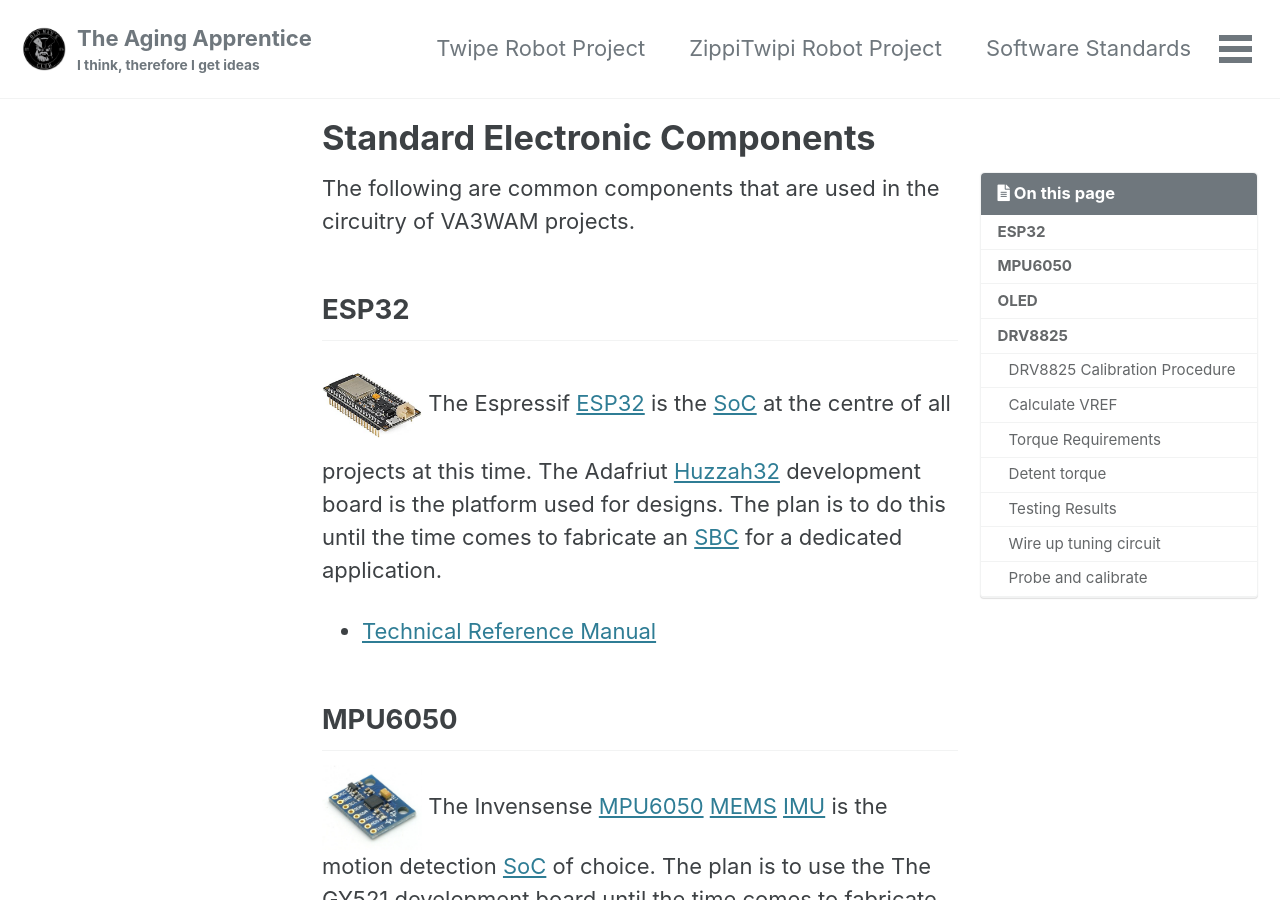
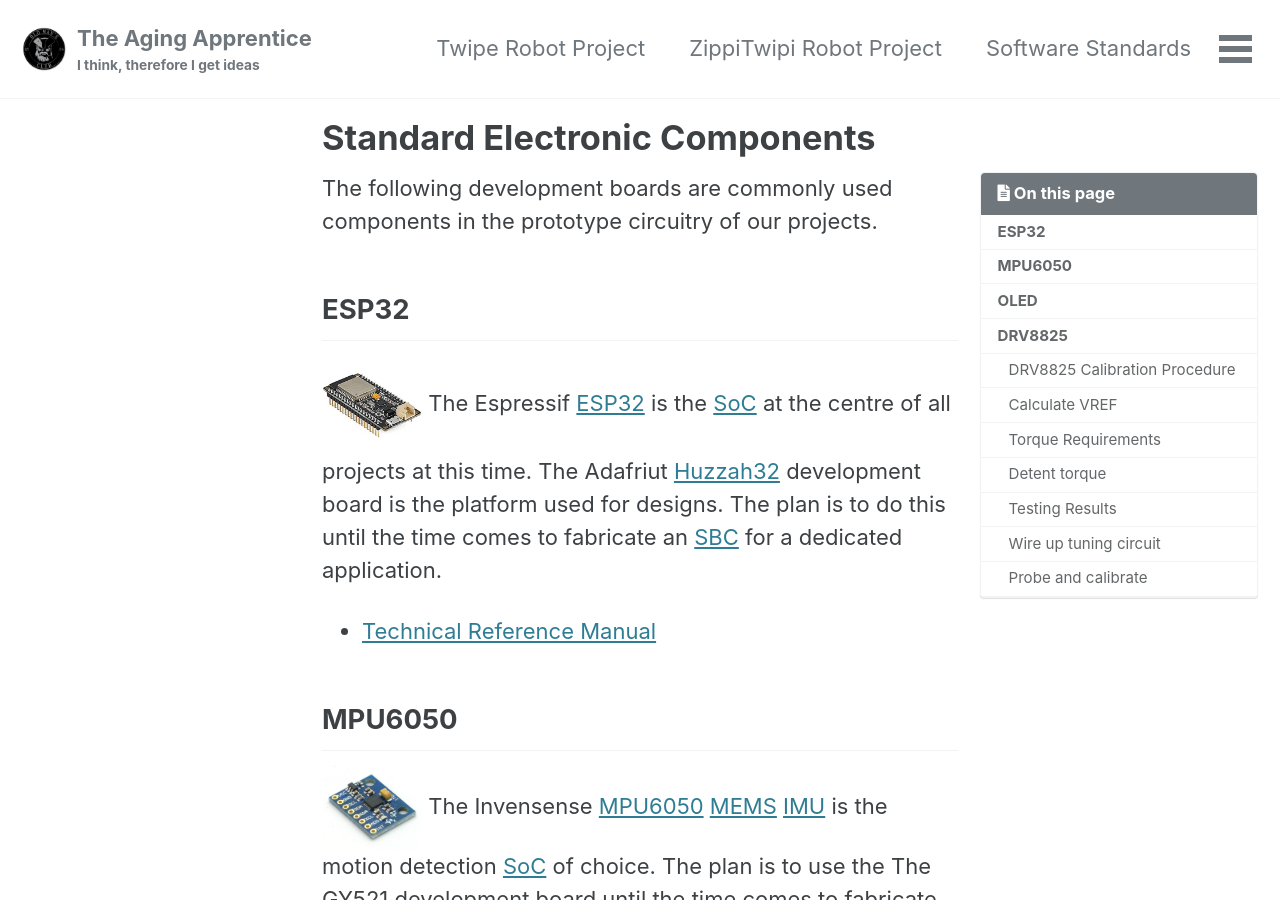
Before and after one commit to va3wam/va3wam.github.io, a Jekyll site: the page built from _pages/components.md, in a window 1280 px wide and 900 px high. Built offline with Jekyll 4.4.1, drawn with Linux system fonts in a browser that asks for light colours; cached includes are drawn as plain includes.

Commit message:
Update components.md

```diff
--- a/_pages/components.md
+++ b/_pages/components.md
@@ -7,7 +7,7 @@
 toc: true
 
 ---
-The following are common components that are used in the circuitry of VA3WAM projects.
+The following development boards are commonly used components in the prototype circuitry of our projects.
 
 ## ESP32
 <img src="/assets/images/huzzah32.jpg" alt="ESP32" height="100" width="100">
```
